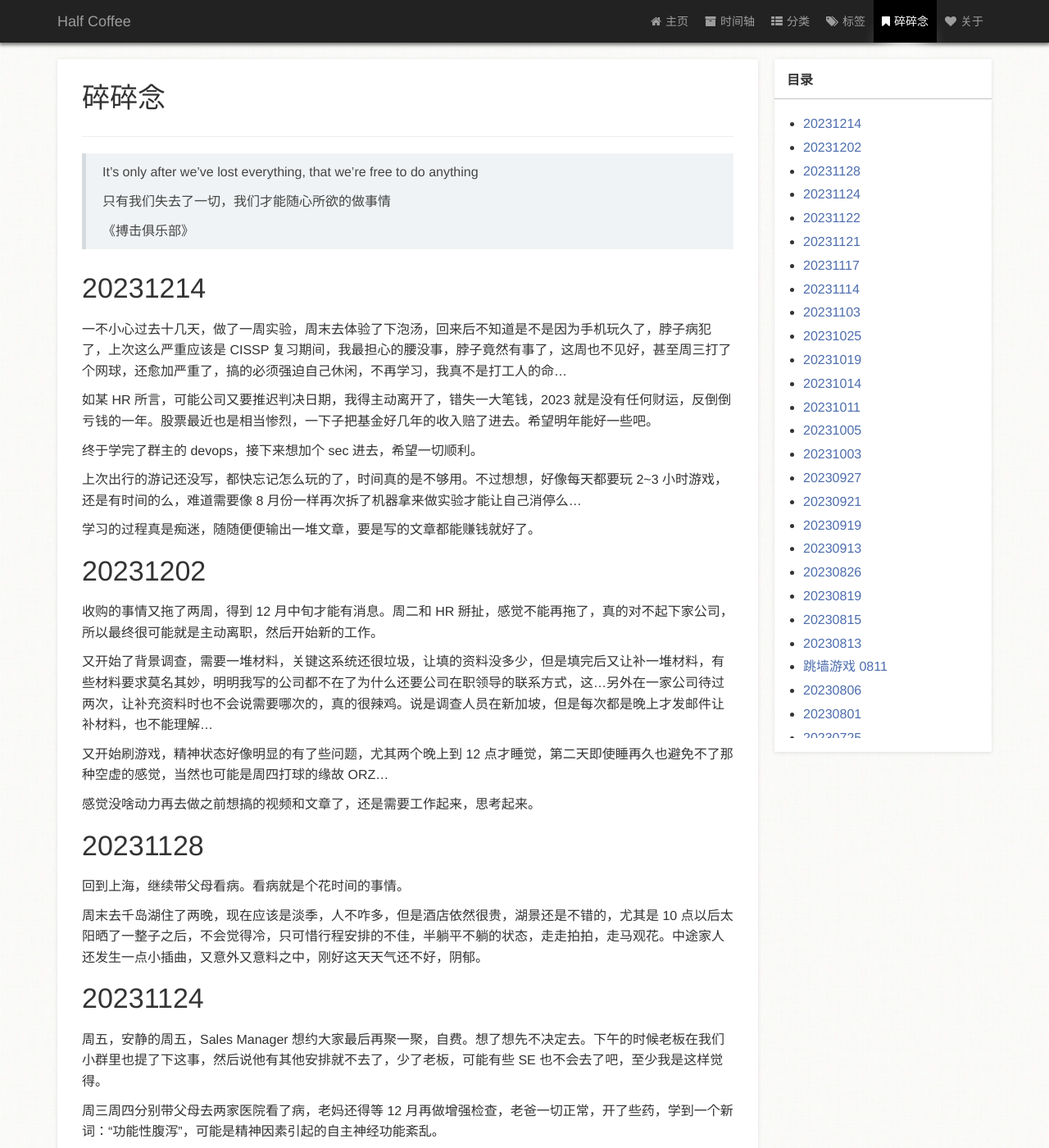
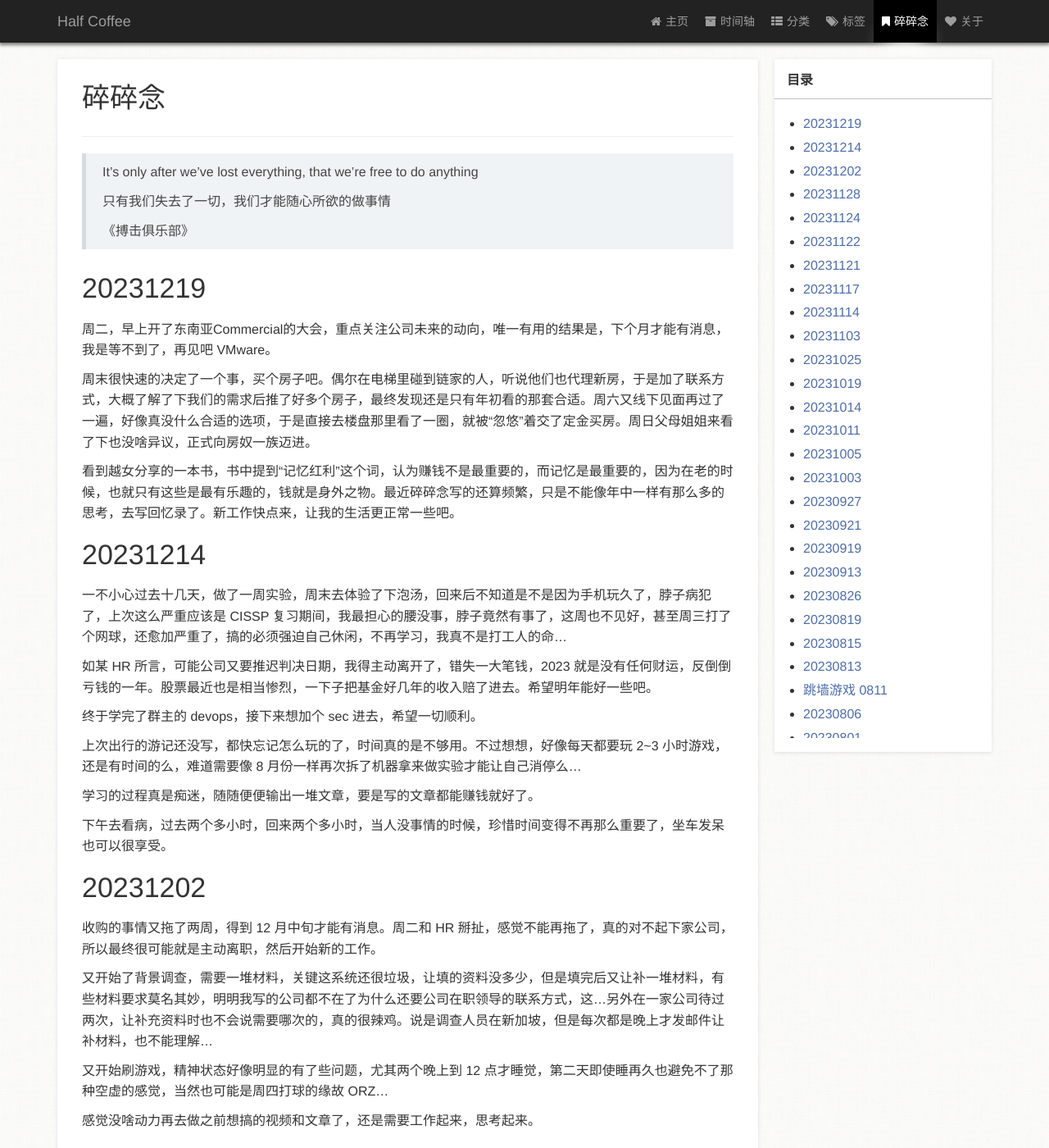
Before and after one commit to zm1990s/halfcoffee, a Jekyll site: the page built from page/3碎碎念.md, in a window 1280 px wide and 1400 px high. Shown: the whole window at 82% size. Built offline with Jekyll 4.4.1, drawn with Linux system fonts in a browser that asks for light colours; a style sheet for code colours, icons or effects is not loaded.

Commit message:
20231219

```diff
--- a/page/3碎碎念.md
+++ b/page/3碎碎念.md
@@ -14,6 +14,14 @@ type: page
 >
 > 《搏击俱乐部》
 
+# 20231219
+
+周二，早上开了东南亚Commercial的大会，重点关注公司未来的动向，唯一有用的结果是，下个月才能有消息，我是等不到了，再见吧 VMware。
+
+周末很快速的决定了一个事，买个房子吧。偶尔在电梯里碰到链家的人，听说他们也代理新房，于是加了联系方式，大概了解了下我们的需求后推了好多个房子，最终发现还是只有年初看的那套合适。周六又线下见面再过了一遍，好像真没什么合适的选项，于是直接去楼盘那里看了一圈，就被“忽悠”着交了定金买房。周日父母姐姐来看了下也没啥异议，正式向房奴一族迈进。
+
+看到越女分享的一本书，书中提到“记忆红利”这个词，认为赚钱不是最重要的，而记忆是最重要的，因为在老的时候，也就只有这些是最有乐趣的，钱就是身外之物。最近碎碎念写的还算频繁，只是不能像年中一样有那么多的思考，去写回忆录了。新工作快点来，让我的生活更正常一些吧。
+
 # 20231214
 
 一不小心过去十几天，做了一周实验，周末去体验了下泡汤，回来后不知道是不是因为手机玩久了，脖子病犯了，上次这么严重应该是 CISSP 复习期间，我最担心的腰没事，脖子竟然有事了，这周也不见好，甚至周三打了个网球，还愈加严重了，搞的必须强迫自己休闲，不再学习，我真不是打工人的命...
@@ -25,6 +33,8 @@ type: page
 上次出行的游记还没写，都快忘记怎么玩的了，时间真的是不够用。不过想想，好像每天都要玩 2~3 小时游戏，还是有时间的么，难道需要像 8 月份一样再次拆了机器拿来做实验才能让自己消停么...
 
 学习的过程真是痴迷，随随便便输出一堆文章，要是写的文章都能赚钱就好了。
+
+下午去看病，过去两个多小时，回来两个多小时，当人没事情的时候，珍惜时间变得不再那么重要了，坐车发呆也可以很享受。
 
 # 20231202
 
```
